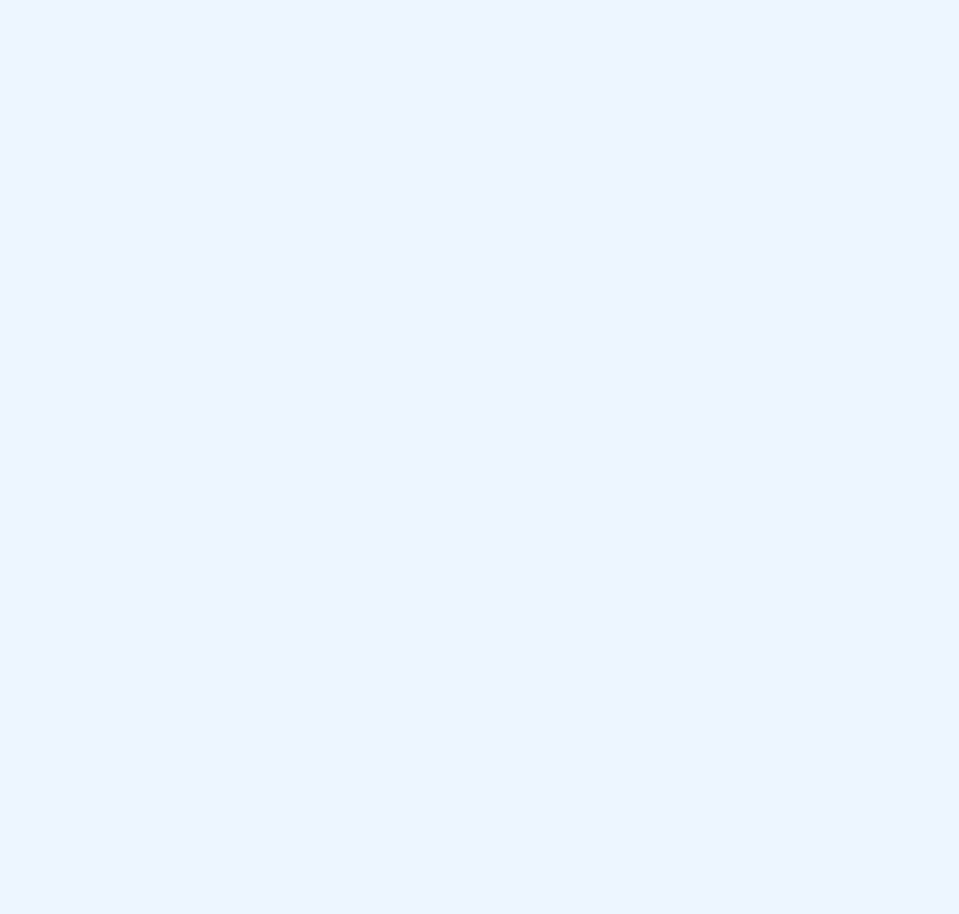
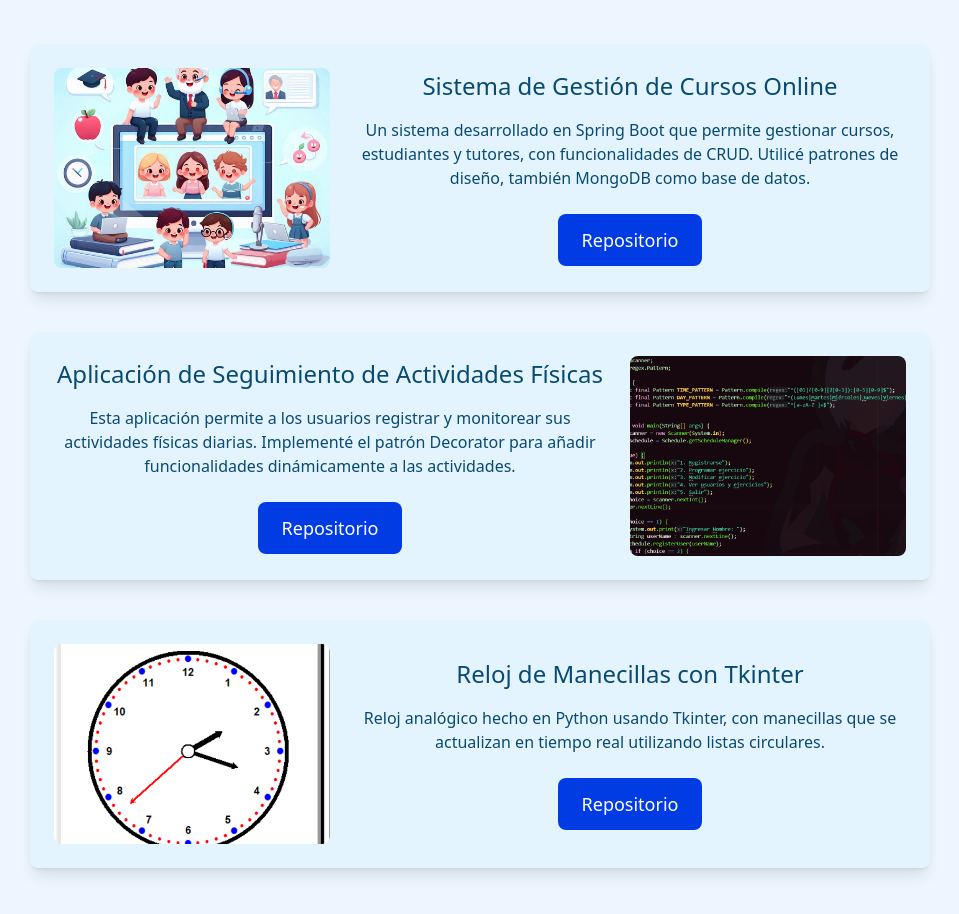
Before and after one commit to Andresch2/portfolio, a Next.js app: page / in a window 1280 px wide. Shown: the part 1988-2902 px from the top of the page, without its empty margins (160-1119 px from the left). Before the commit the page ends 1896 px from the top, so only its background shows below. Built offline with nearby package versions, Linux system fonts and the light colour scheme.

Commit message:
Agregando ProjectsSection

```diff
--- a/app/page.tsx
+++ b/app/page.tsx
@@ -2,6 +2,7 @@
 import { AboutSection } from "@/components/AboutSection";
 import { HomeSection } from "@/components/HomeSection";
 import { Navbar } from "@/components/Navbar";
+import { ProjectsSection } from "@/components/ProjectsSection";
 import { SkillsSection } from "@/components/SkillsSection";
 
 export default function Home() {
@@ -23,6 +24,10 @@ export default function Home() {
           <SkillsSection />
         </section>
 
+        <section className="bg-background">
+          <ProjectsSection />
+        </section>
+
       </main>
     </>
   );
--- /dev/null
+++ b/components/ProjectsSection.tsx
@@ -0,0 +1,92 @@
+import React from 'react';
+
+export const ProjectsSection: React.FC = () => {
+    return (
+        <section id="misproyectos" className="bg-background py-12">
+            <h2 className="text-foreground dark:text-light-blue text-4xl text-center mb-12 animate-fade-in-down">
+                Mis Proyectos
+            </h2>
+
+            <section className="grid grid-cols-1 gap-10 px-8">
+                <article className="bg-primary-100 dark:bg-projects-fund p-6 rounded-lg shadow-lg flex flex-col md:flex-row gap-6 max-w-[900px] mx-auto animate-fade-in-up transition duration-500 ease-in-out hover:scale-105">
+                    <figure className="w-full md:w-1/3 flex justify-center">
+                        <img
+                            src="/images/proyecto1.png"
+                            alt="Sistema de Gestión de Cursos Online"
+                            className="w-[300px] h-[200px] object-cover rounded-lg transition-transform duration-300 ease-in-out hover:scale-110 hover:shadow-xl"
+                        />
+                    </figure>
+                    <main className="flex flex-col justify-center items-center w-full md:w-2/3">
+                        <h3 className="text-foreground dark:text-light-blue text-2xl mb-4 text-center">
+                            Sistema de Gestión de Cursos Online
+                        </h3>
+                        <p className="text-foreground dark:text-primary-100 mb-6 text-center">
+                            Un sistema desarrollado en Spring Boot que permite gestionar cursos, estudiantes y tutores,
+                            con funcionalidades de CRUD. Utilicé patrones de diseño, también MongoDB como base de datos.
+                        </p>
+                        <a
+                            href="..."
+                            className="bg-blue-primary text-white py-3 px-6 rounded-lg text-lg hover:bg-primary-600 transition-transform duration-300 ease-in-out hover:scale-105"
+                        >
+                            Repositorio
+                        </a>
+                    </main>
+                </article>
+
+                <article className="bg-primary-100 dark:bg-projects-fund p-6 rounded-lg shadow-lg flex flex-col md:flex-row-reverse gap-6 max-w-[900px] mx-auto animate-fade-in-up transition duration-500 ease-in-out hover:scale-105 delay-100">
+                    <figure className="w-full md:w-1/3 flex justify-center">
+                        <img
+                            src="/images/proyecto2.png"
+                            alt="Aplicación de Seguimiento de Actividades Físicas"
+                            className="w-[300px] h-[200px] object-cover rounded-lg transition-transform duration-300 ease-in-out hover:scale-110 hover:shadow-xl"
+                        />
+                    </figure>
+                    <main className="flex flex-col justify-center items-center w-full md:w-2/3">
+                        <h3 className="text-foreground dark:text-light-blue text-2xl mb-4 text-center">
+                            Aplicación de Seguimiento de Actividades Físicas
+                        </h3>
+                        <p className="text-foreground dark:text-primary-100 mb-6 text-center">
+                            Esta aplicación permite a los usuarios registrar y monitorear sus actividades físicas diarias.
+                            Implementé el patrón Decorator para añadir funcionalidades dinámicamente a las actividades.
+                        </p>
+                        <a
+                            href="https://github.com/Andresch2/Seguimiento-de-Actividades-F-sicas"
+                            target="_blank"
+                            rel="noopener noreferrer"
+                            className="bg-blue-primary text-white py-3 px-6 rounded-lg text-lg hover:bg-primary-600 transition-transform duration-300 ease-in-out hover:scale-105"
+                        >
+                            Repositorio
+                        </a>
+                    </main>
+                </article>
+
+                <article className="bg-primary-100 dark:bg-projects-fund p-6 rounded-lg shadow-lg flex flex-col md:flex-row gap-6 max-w-[900px] mx-auto animate-fade-in-up transition duration-500 ease-in-out hover:scale-105 delay-200">
+                    <figure className="w-full md:w-1/3 flex justify-center">
+                        <img
+                            src="/images/proyecto3.png"
+                            alt="Reloj de Manecillas con Tkinter"
+                            className="w-[300px] h-[200px] object-cover rounded-lg transition-transform duration-300 ease-in-out hover:scale-110 hover:shadow-xl"
+                        />
+                    </figure>
+                    <main className="flex flex-col justify-center items-center w-full md:w-2/3">
+                        <h3 className="text-foreground dark:text-light-blue text-2xl mb-4 text-center">
+                            Reloj de Manecillas con Tkinter
+                        </h3>
+                        <p className="text-foreground dark:text-primary-100 mb-6 text-center">
+                            Reloj analógico hecho en Python usando Tkinter, con manecillas que se actualizan en tiempo
+                            real utilizando listas circulares.
+                        </p>
+                        <a
+                            href="https://github.com/Andresch2/Reloj-de-Manecillas-con-Tkinter.git"
+                            target="_blank"
+                            rel="noopener noreferrer"
+                            className="bg-blue-primary text-white py-3 px-6 rounded-lg text-lg hover:bg-primary-600 transition-transform duration-300 ease-in-out hover:scale-105"
+                        >
+                            Repositorio
+                        </a>
+                    </main>
+                </article>
+            </section>
+        </section>
+    );
+};
```
